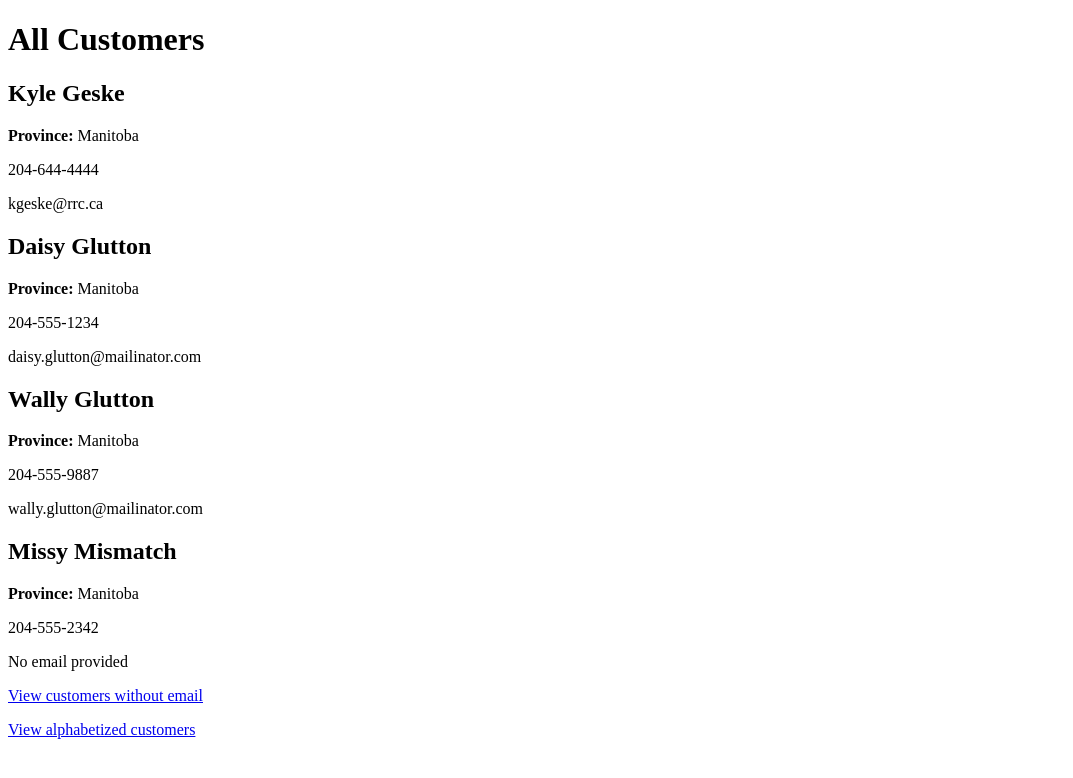
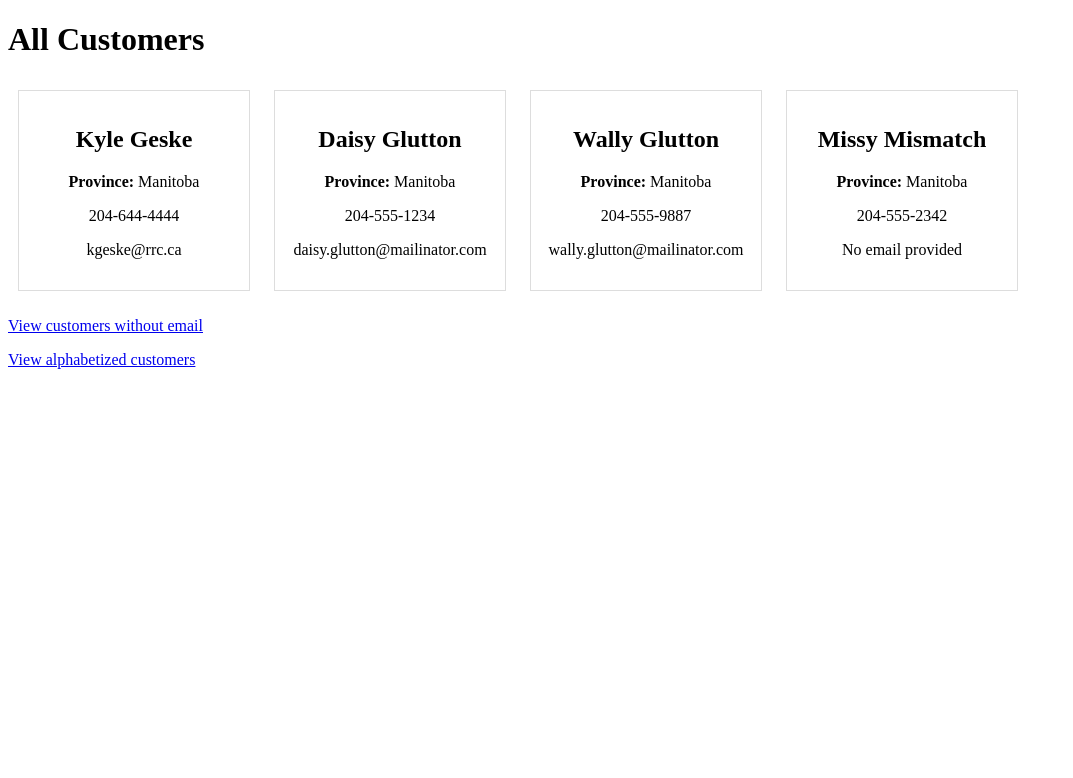
Before and after one commit to aryankecode/simple_crm, a Rails app: page /customers in a window 1280 px wide. Shown: the top 778 px of the page, without its empty margins (0-1073 px from the left). Run offline with Rails 7, Linux system fonts and the light colour scheme; data comes from the database, SQL or seed files in the repository; style sheets or scripts are compiled from the project's sources; parts of the project's set-up code (start-up, migrations or seed data) failed here and were passed over; some libraries are stand-ins or nearby versions.

Commit message:
Added basic styling for customer display

```diff
--- a/app/assets/stylesheets/application.css
+++ b/app/assets/stylesheets/application.css
@@ -13,3 +13,11 @@
  *= require_tree .
  *= require_self
  */
+ .card {
+    border: 1px solid #ddd;
+    padding: 15px;
+    margin: 10px;
+    display: inline-block;
+    width: 200px;
+    text-align: center;
+}
```
